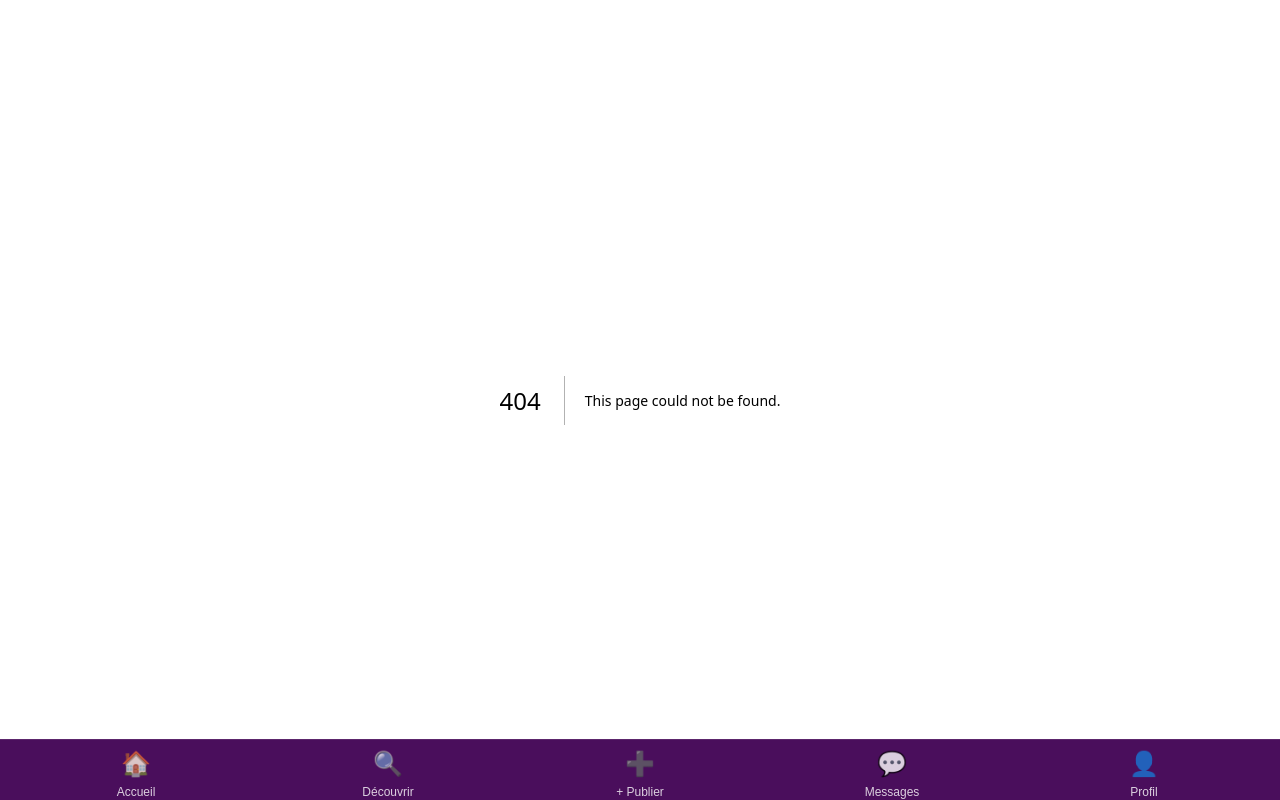
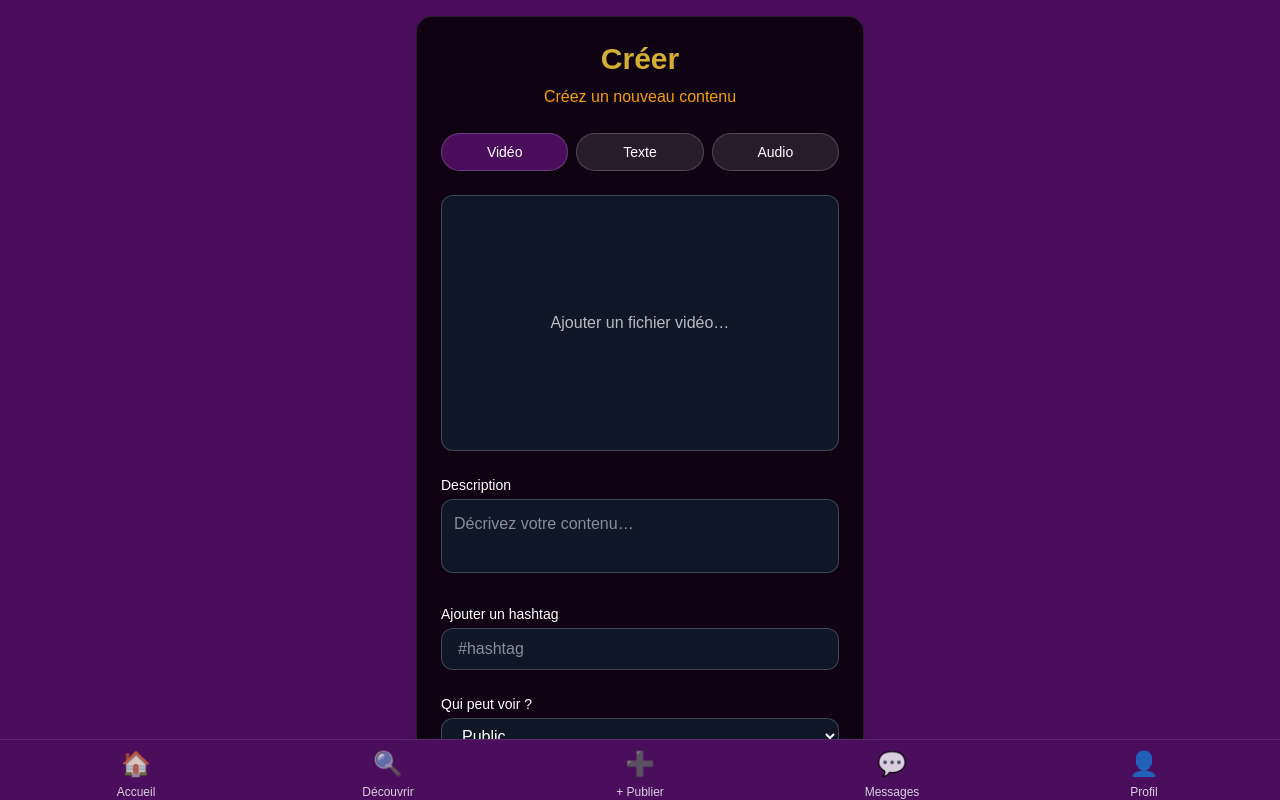
Before and after one commit to baobabai68-hash/codespace, a Next.js app: page /create in a window 1280 px wide. Before the commit this address had no page. Built offline with nearby package versions, Linux system fonts and the light colour scheme.

Commit message:
feat: add Écran ⑤ page de publication (/create) avec onglets Vidéo/Texte/Audio, formulaire Description/Hashtag/Visibilité et bouton Publier violet

```diff
--- a/memory-bank/progress.md
+++ b/memory-bank/progress.md
@@ -26,6 +26,15 @@ La page d'accueil est terminée.
 - [x] Page de connexion créée (`/login`) : formulaire (Email, Mot de passe), boutons Google/Facebook/X en dessous, lien vers inscription
 - [x] Build validé (`/login` et `/register` générés statiquement)
 - [x] Erreur d'hydratation corrigée : app par défaut en français uniquement (lang="fr"), pas de détection de langue côté client
+
+## Écran ⑤ : Page de Publication (Créer) créée
+- [x] Page `/create` créée avec design violet/or (bg purple-brand, cards black/80)
+- [x] Accessible depuis le bouton `+ Publier` de la barre de navigation du bas
+- [x] 3 onglets en haut : Vidéo, Texte, Audio (boutons, état actif en violet)
+- [x] Zone de contenu selon l'onglet : uploader vidéo/audio, ou écrire du texte
+- [x] Champs : Description, Ajouter un hashtag, Qui peut voir ? (Public, Abonnés, Privé)
+- [x] Bouton "Publier" en violet tout en bas (hover orange)
+- [x] Build validé (`/create` généré statiquement)
 
 ## Écran ③ : Fil d'actualité (TikTok-style) créé
 - [x] Page `/feed` créée avec flux vertical snap-y, scroll mobile-first
--- /dev/null
+++ b/src/app/create/page.tsx
@@ -0,0 +1,114 @@
+"use client";
+
+import { useState } from "react";
+
+type ContentType = "video" | "text" | "audio";
+
+export default function CreatePage() {
+  const [contentType, setContentType] = useState<ContentType>("video");
+
+  const tabs = [
+    { label: "Vidéo", value: "video" as ContentType },
+    { label: "Texte", value: "text" as ContentType },
+    { label: "Audio", value: "audio" as ContentType },
+  ];
+
+  const visibilityOptions = ["Public", "Abonnés", "Privé"];
+
+  return (
+    <div className="min-h-screen bg-purple-brand flex flex-col items-center justify-center p-4">
+      <div className="w-full max-w-md space-y-6 p-6 bg-black/80 backdrop-blur rounded-2xl border border-white/10 shadow-lg">
+        <div className="text-center">
+          <h1 className="text-3xl font-bold text-gold-brand mb-2">Créer</h1>
+          <p className="text-orange-brand">Créez un nouveau contenu</p>
+        </div>
+
+        {/* Tabs */}
+        <div className="flex gap-2">
+          {tabs.map((tab) => (
+            <button
+              key={tab.value}
+              type="button"
+              onClick={() => setContentType(tab.value)}
+              className={`flex-1 px-4 py-2 rounded-full text-sm font-medium transition-colors ${
+                contentType === tab.value
+                  ? "bg-purple-brand text-white border border-white/20"
+                  : "bg-white/10 text-white border border-white/20"
+              }`}
+            >
+              {tab.label}
+            </button>
+          ))}
+        </div>
+
+        {/* Content area */}
+        {contentType === "video" && (
+          <div className="flex items-center justify-center rounded-xl bg-gray-900 border border-white/20 h-64 text-center">
+            <p className="text-white/70 px-4">Ajouter un fichier vidéo…</p>
+          </div>
+        )}
+        {contentType === "audio" && (
+          <div className="flex items-center justify-center rounded-xl bg-gray-900 border border-white/20 h-64 text-center">
+            <p className="text-white/70 px-4">Ajouter un fichier audio…</p>
+          </div>
+        )}
+        {contentType === "text" && (
+          <textarea
+            className="w-full h-64 p-4 rounded-xl bg-gray-900 border border-white/20 text-white resize-none"
+            placeholder="Écrivez votre texte…"
+          />
+        )}
+
+        {/* Description */}
+        <div>
+          <label htmlFor="description" className="block text-sm font-medium text-white mb-1">
+            Description
+          </label>
+          <textarea
+            id="description"
+            className="w-full p-3 rounded-xl bg-gray-900 border border-white/20 text-white resize-none"
+            placeholder="Décrivez votre contenu…"
+          />
+        </div>
+
+        {/* Hashtag */}
+        <div>
+          <label htmlFor="hashtag" className="block text-sm font-medium text-white mb-1">
+            Ajouter un hashtag
+          </label>
+          <input
+            type="text"
+            id="hashtag"
+            className="w-full px-4 py-2 rounded-xl bg-gray-900 border border-white/20 text-white"
+            placeholder="#hashtag"
+          />
+        </div>
+
+        {/* Visibility */}
+        <div>
+          <label htmlFor="visibility" className="block text-sm font-medium text-white mb-1">
+            Qui peut voir ?
+          </label>
+          <select
+            id="visibility"
+            className="w-full px-4 py-2 rounded-xl bg-gray-900 border border-white/20 text-white"
+          >
+            {visibilityOptions.map((opt) => (
+              <option key={opt} value={opt}>
+                {opt}
+              </option>
+            ))}
+          </select>
+        </div>
+
+        {/* Publish */}
+        <button
+          type="button"
+          className="w-full bg-purple-brand text-white py-3 rounded font-medium hover:bg-orange-brand transition-colors"
+        >
+          Publier
+        </button>
+      </div>
+    </div>
+  );
+}
```
